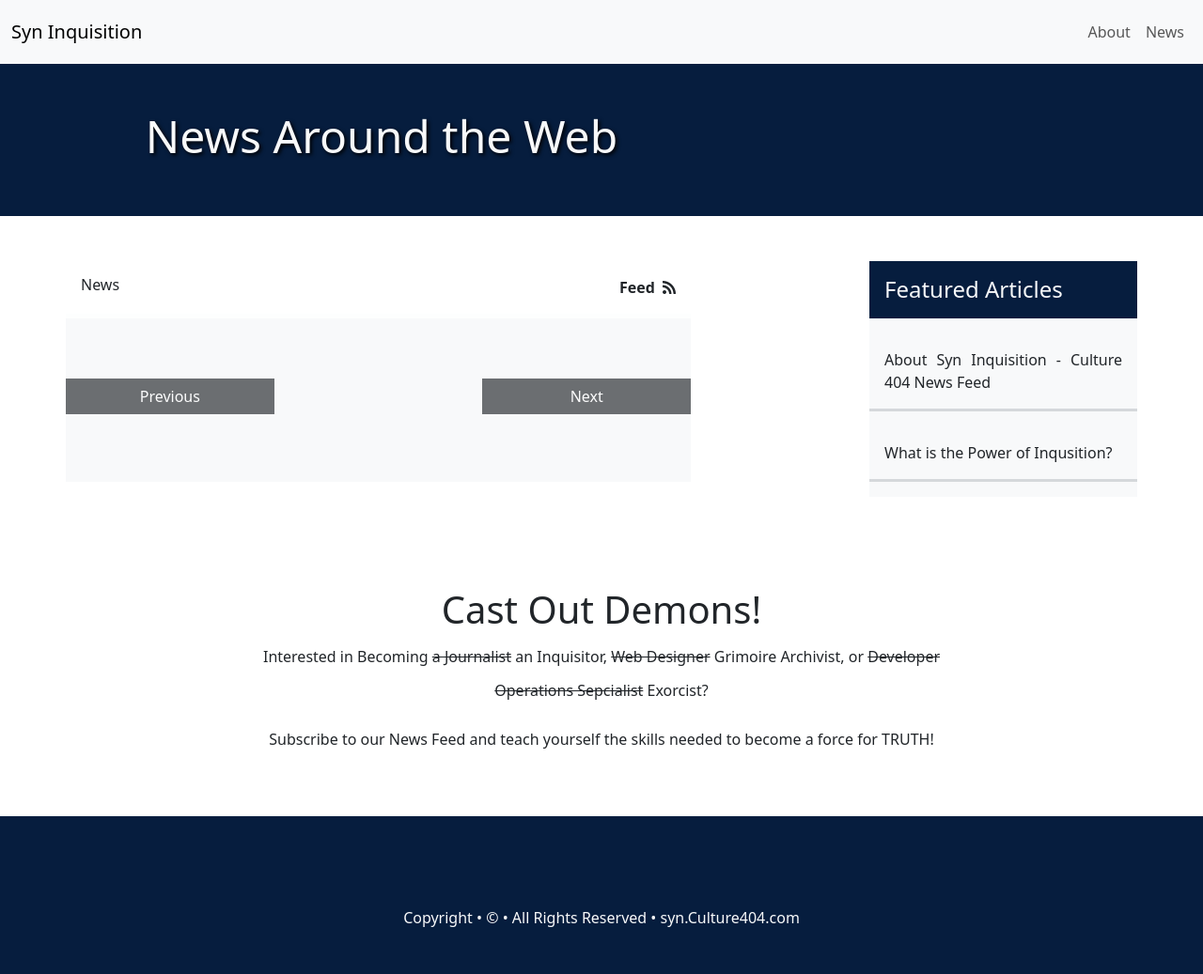
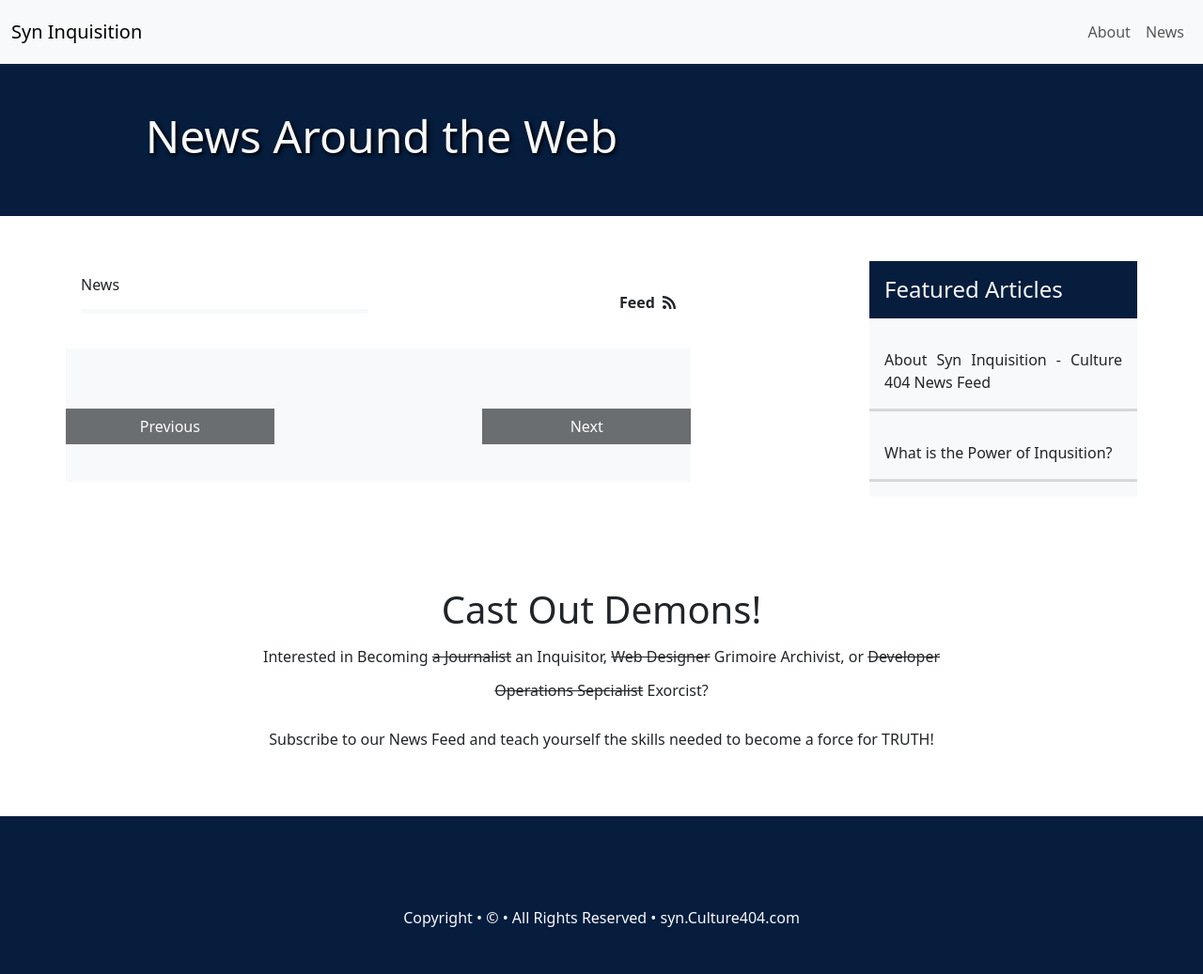
Before and after one commit to Culture-404/Syn_Inquisition, a Jekyll site: the page built from news/index.html, in a window 1280 px wide. Shown: the whole page at 94% size. Built offline with Jekyll 4.4.1, drawn with Linux system fonts in a browser that asks for light colours; the list of posts is cut into pages by our own code.

```diff
--- a/news/index.html
+++ b/news/index.html
@@ -27,7 +27,7 @@
             <div class="container-fluid bg-white fs-6 fw-bolder p-3 mb-3 border-bottom border-light border-5 border-opacity-25">
                 <div class="row justify-content-between">
                     <div class="col">
-                        <h2 class="fs-6 mb-0 border-secondary">News</h2>
+                        <h2 class="fs-6 border-bottom border-light border-5 border-secondary pb-3 mb-3">News</h2>
 
                     </div>
                     <div class="col d-flex flex-column justify-content-center">
```
